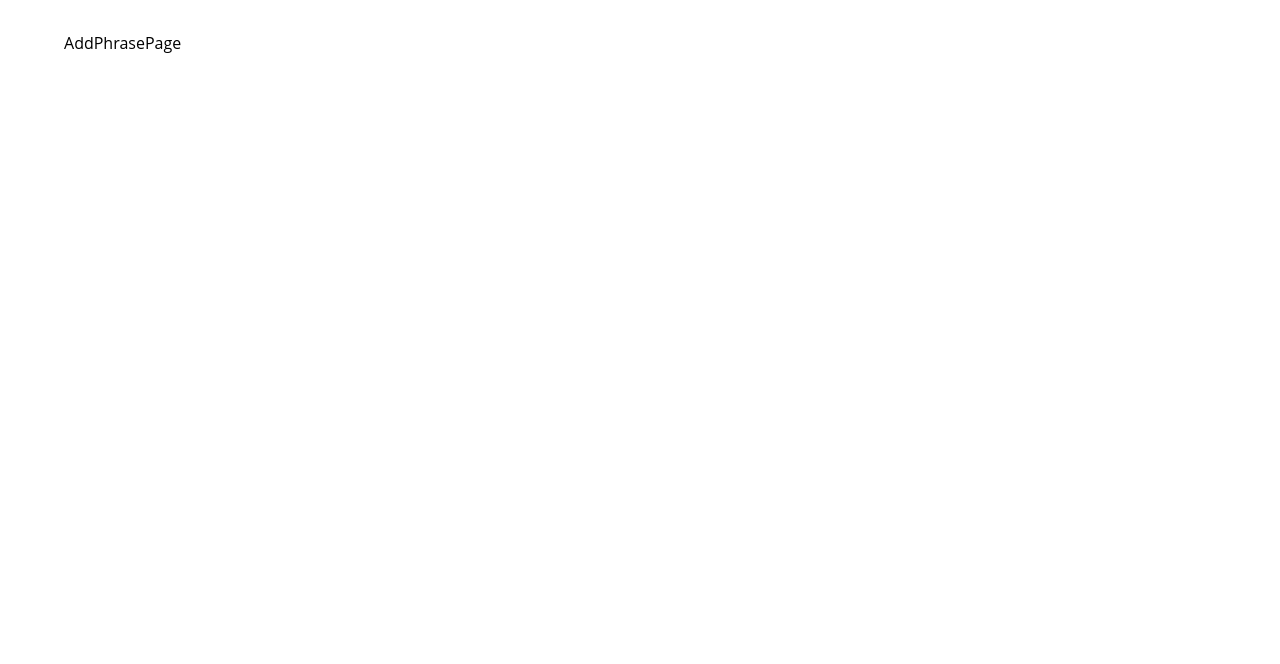
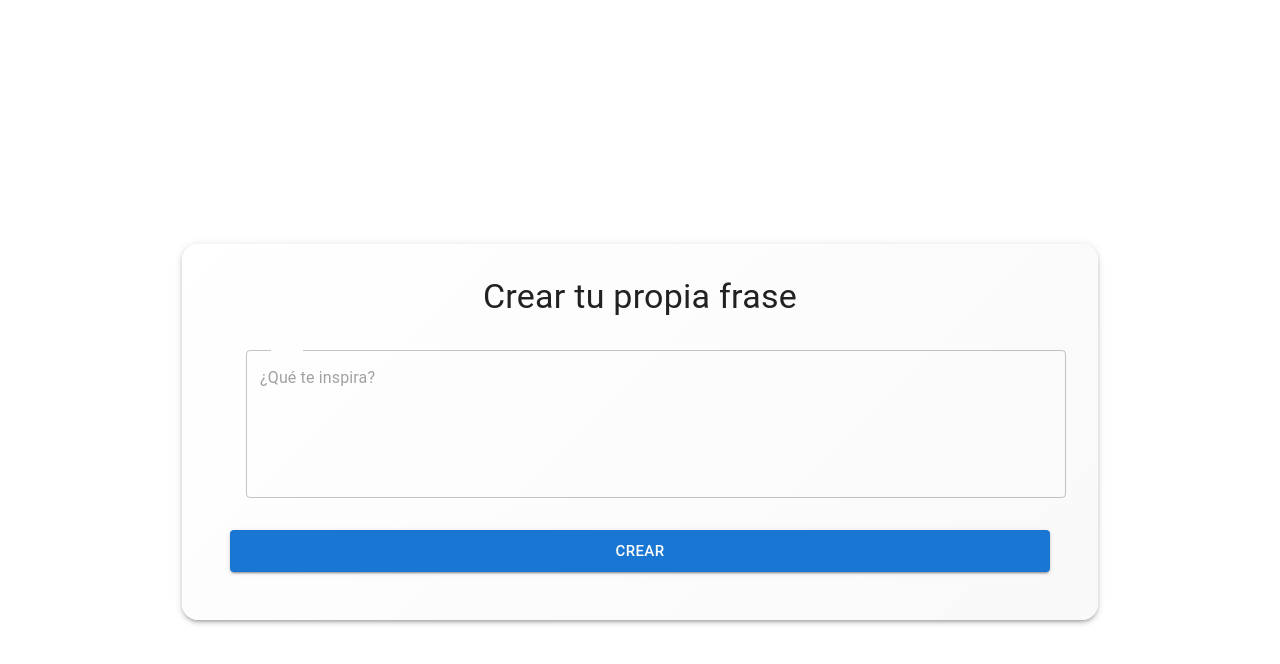
Before and after one commit to PicassoOctavio/PhrasesApp, a React (Vite) app in the folder phrases-app/: page /crear in a window 1280 px wide. Shown: the top 664 px of the page. Built offline with nearby package versions, Linux system fonts and the light colour scheme.

Commit message:
addPhrase page

```diff
--- /dev/null
+++ b/phrases-app/src/helpers/validator.ts
@@ -0,0 +1 @@
+export const validatePhrase = (text: string) => text.length <= 150;
--- a/phrases-app/src/hooks/useForm.ts
+++ b/phrases-app/src/hooks/useForm.ts
@@ -1,9 +1,11 @@
 import { useState } from "react";
 
-export const useForm = (initialState = {}) => {
+export const useForm = <T extends object>(initialState: T) => {
   const [formState, setFormState] = useState(initialState);
 
-  const onInputChange = ({ target }) => {
+  const onInputChange = ({
+    target,
+  }: React.ChangeEvent<HTMLInputElement | HTMLTextAreaElement>) => {
     const { name, value } = target;
     setFormState({
       ...formState,
@@ -12,6 +14,7 @@ export const useForm = (initialState = {}) => {
   };
 
   return {
+    ...formState,
     formState,
     onInputChange,
   };
--- a/phrases-app/src/pages/AddPhrasePage.tsx
+++ b/phrases-app/src/pages/AddPhrasePage.tsx
@@ -1,3 +1,78 @@
+import {
+  Button,
+  Container,
+  TextField,
+  Typography,
+  Paper,
+  Box,
+} from "@mui/material";
+import { useForm } from "../hooks/useForm";
+import { useState } from "react";
+import { validatePhrase } from "../helpers/validator";
+
 export const AddPhrasePage = () => {
-  return <div>AddPhrasePage</div>;
+  const { phrase, onInputChange } = useForm({ phrase: "" });
+  const [error, setError] = useState(false);
+
+  const handleSubmit = (event: React.FormEvent) => {
+    event.preventDefault();
+
+    if (!validatePhrase(phrase)) {
+      setError(true);
+      return;
+    }
+
+    setError(false);
+    console.log(phrase);
+  };
+
+  return (
+    <Container
+      sx={{
+        display: "flex",
+        flexDirection: "column",
+        width: 900,
+        height: 700,
+        justifyContent: "center",
+        alignItems: "center",
+        minHeight: "100vh",
+      }}
+    >
+      <Paper
+        elevation={3}
+        sx={{
+          padding: "2rem",
+          width: "100%",
+          borderRadius: "16px",
+          background: "linear-gradient(135deg, #ffffff 0%, #f9f9f9 100%)",
+        }}
+      >
+        <Typography variant="h4" gutterBottom align="center">
+          Crear tu propia frase
+        </Typography>
+        <Box
+          component="form"
+          onSubmit={handleSubmit}
+          sx={{ display: "flex", flexDirection: "column", gap: 2 }}
+        >
+          <TextField
+            name="phrase"
+            value={phrase}
+            onChange={onInputChange}
+            fullWidth
+            placeholder="¿Qué te inspira?"
+            multiline
+            rows={5}
+            error={error}
+            helperText={
+              error ? "La frase no puede superar los 200 caracteres" : ""
+            }
+          />
+          <Button type="submit" variant="contained" size="large">
+            Crear
+          </Button>
+        </Box>
+      </Paper>
+    </Container>
+  );
 };
```
